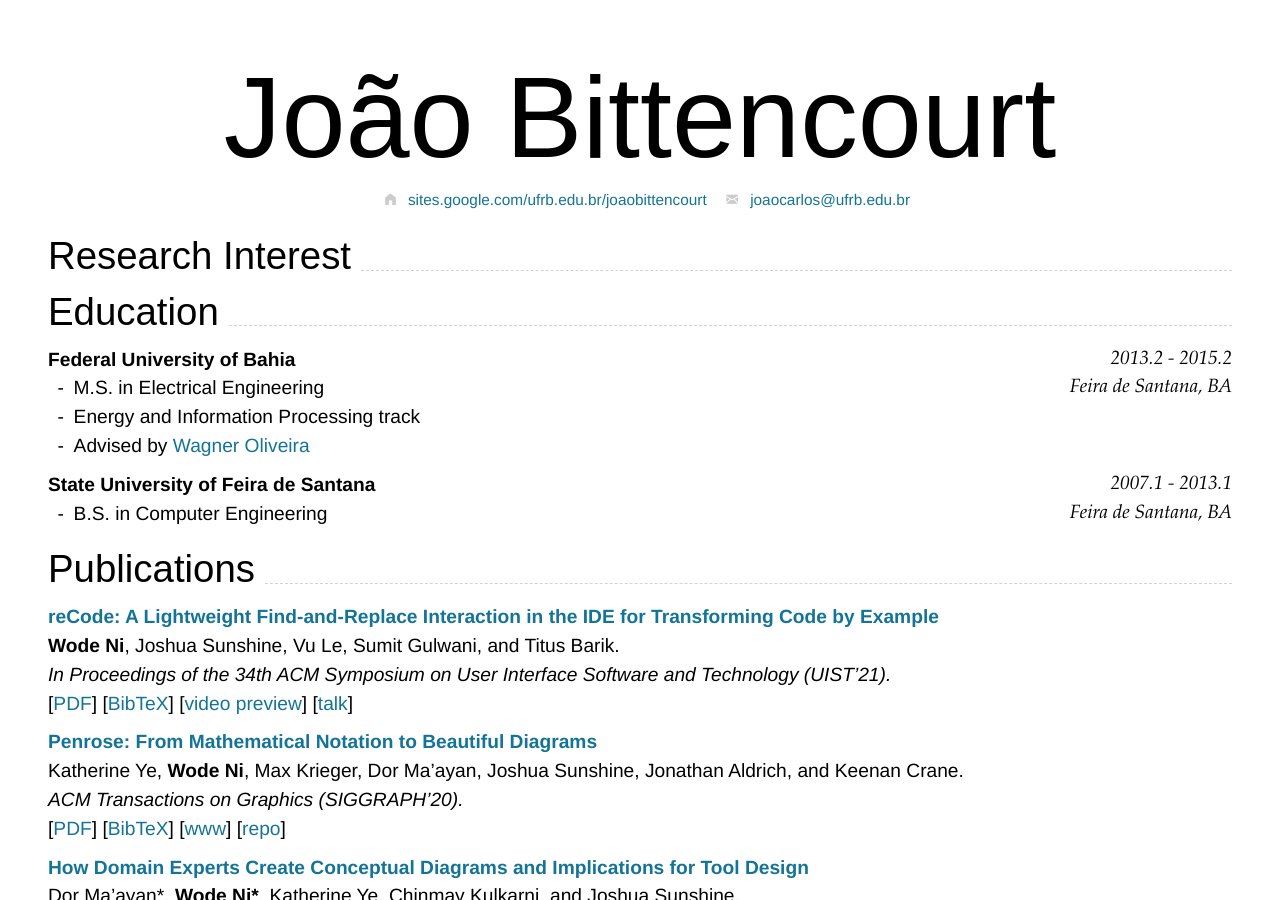
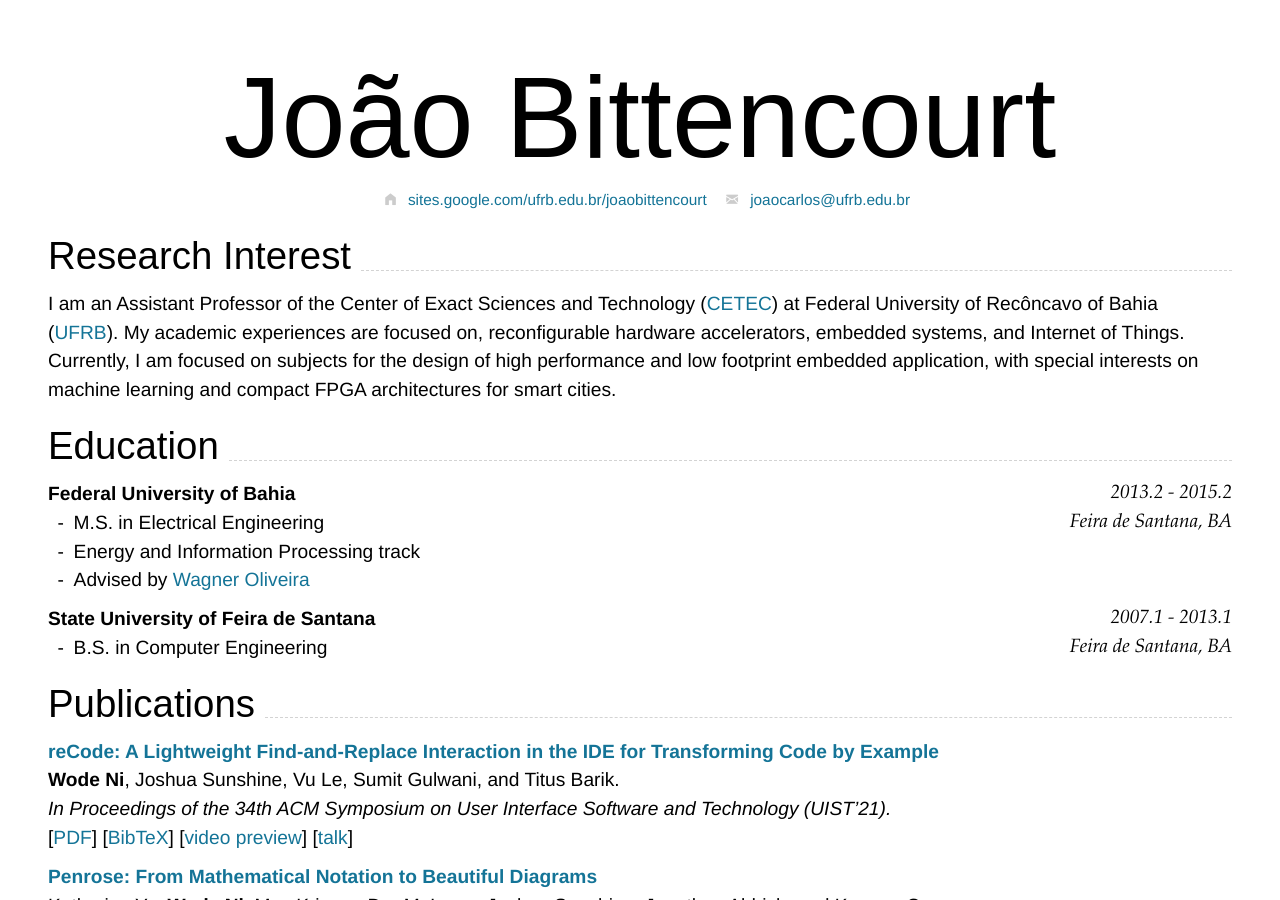
Before and after one commit to joaocarlos/cv, a Jekyll site: the page built from index.md, in a window 1280 px wide and 900 px high. Built offline with Jekyll 4.4.1, drawn with Linux system fonts in a browser that asks for light colours; nearby versions of some CDN libraries.

Commit message:
Update research interests.

```diff
--- a/index.md
+++ b/index.md
@@ -22,6 +22,8 @@ Supported arguments:
 {% include cv-contact.html %}
 
 ## Research Interest
+
+I am an Assistant Professor of the Center of Exact Sciences and Technology ([CETEC](https://www.ufrb.edu.br/cetec)) at Federal University of Recôncavo of Bahia ([UFRB](https://www.ufrb.edu)). My academic experiences are focused on, reconfigurable hardware accelerators, embedded systems, and Internet of Things. Currently, I am focused on subjects for the design of high performance and low footprint embedded application, with special interests on machine learning and compact FPGA architectures for smart cities.
 
 ## Education
 
```
